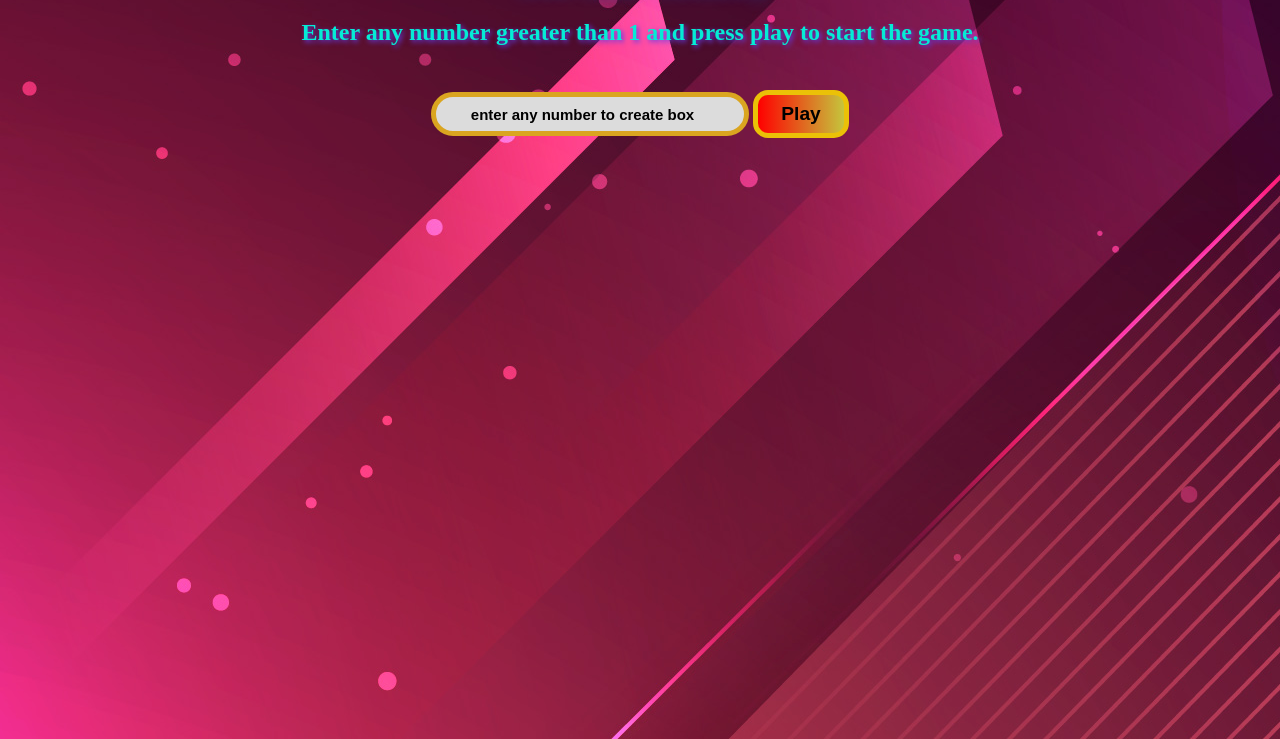
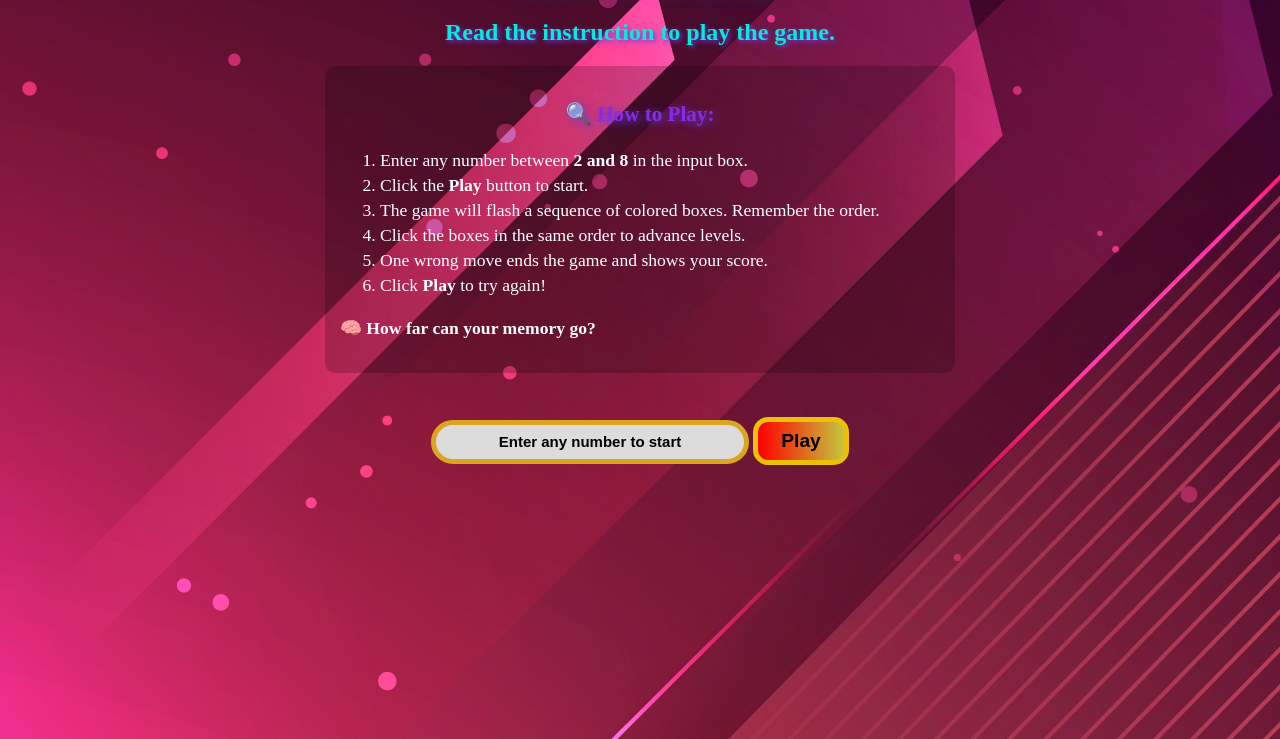
Before and after one commit to itsmepawan28/Simon-Game, a plain HTML site: page index.html in a window 1280 px wide. Shown: the part 61-800 px from the top of the page. Drawn offline with Linux system fonts and the light colour scheme.

Commit message:
Added instruction to play game for users in my code

```diff
--- a/app.js
+++ b/app.js
@@ -8,40 +8,37 @@ let gameSeq = [];
 let userSeq = [];
 
 startBtn.addEventListener("click", function () {
+  check();
+});
 
+// By clicking the enter btn to start the game
+document.addEventListener("keydown", function (event) {
+  // Check if Enter is pressed and game hasn't started yet
+  if (event.key === "Enter" && !started) {
     check();
-
-
-})
-
+  }
+});
 
 function check() {
-
   let userInput = document.getElementById("inputBox").value;
   if (userInput < 2) {
-
     alert("Please enter number greater than 1.");
-
   } else if (userInput > 8) {
     alert("Please enter number less than 8 to play easily.");
     setTimeout(reset, 250);
-
   } else {
     inputValue = userInput;
     createDiv();
     gameStart();
     levelUp();
-
-    };
+  }
 }
 
 function createDiv() {
-
   let parentDiv = document.getElementById("parentDiv");
-    parentDiv.innerHTML = ''; // the inner HTML(html contents) of the element with the id of "parentDiv" is being set to an empty.
+  parentDiv.innerHTML = ""; // the inner HTML(html contents) of the element with the id of "parentDiv" is being set to an empty.
 
   for (let i = 0; i < inputValue; i++) {
-
     let child = document.createElement("div");
     child.className = "buttons"; // className:-Set the class attribute of child.
     child.setAttribute("id", `box-${i + 1}`);
@@ -51,12 +48,10 @@ function createDiv() {
     parentDiv.appendChild(child); // The appendChild() method appends a element(child) as the last element of parentDiv.
 
     allDivIds.push(child.id); //// The push() method adds new items to the end of an array.
-
   }
 
   console.log(allDivIds);
 }
-
 
 function randomColor() {
   // Math.floor(x) returns the value of x rounded down to its nearest integer.
@@ -71,9 +66,13 @@ function randomColor() {
 
 function gameStart() {
   if (started == false) {
-        console.log('game started');
+    console.log("game started");
     started = true;
   }
+
+  let instructions = document.getElementById("instructions");
+  instructions.style.display = "none";
+
   let inpBox = document.getElementById("inputBox");
   inpBox.style.display = "none";
 
@@ -84,7 +83,8 @@ function gameStart() {
 function levelUp() {
   userSeq = []; // Clearing  user sequence for the new level.
   level++;
-    heading.innerText = `Level ${level}`;
+  heading.innerText = `Level ${level}
+                        Current Score - ${level - 1}`;
 
   let randomIndex = Math.floor(Math.random() * allDivIds.length);
   // console.log("random index", randomIndex);
@@ -98,7 +98,6 @@ function levelUp() {
   gameSeq.push(randDivId);
   gameFlash(randDiv);
   console.log("Game Seq = ", gameSeq);
-
 }
 
 function gameFlash(btn) {
@@ -131,23 +130,21 @@ function boxClicked() {
   checkAns(userSeq.length - 1); // (userSeq.length - 1) returns the index of last button pressed.
 
   // console.log("userSeq.length - 1 = ", userSeq.length - 1)
-
-
-
 }
 
 function checkAns(lastBtnIndex) {
-
   console.log("userSeq[lastBtnIndex] = ", userSeq[lastBtnIndex]);
   console.log("gameSeq[lastBtnIndex] = ", gameSeq[lastBtnIndex]);
 
   // console.log("userSeq length = ", userSeq.length);
   // console.log("gameSeq length = ", gameSeq.length);
 
-    if (userSeq[lastBtnIndex] === gameSeq[lastBtnIndex]) {   // for compairing the sequence of each button.
+  if (userSeq[lastBtnIndex] === gameSeq[lastBtnIndex]) {
+    // for compairing the sequence of each button.
 
-        if (userSeq.length == gameSeq.length) {  // for level up we compare length.
-            heading.innerText = "well done! Taking to next level."
+    if (userSeq.length == gameSeq.length) {
+      // for level up we compare length.
+      heading.innerText = "well done! Taking to next level.";
       setTimeout(levelUp, 1000);
     }
   } else {
@@ -157,8 +154,8 @@ function checkAns(lastBtnIndex) {
     document.querySelector("body").style.backgroundColor = "red";
     let playBtn = document.getElementById("play");
     playBtn.style.display = "";
-        heading.innerText = `Game Over! Your score was ${level - 1}
-        press Play to start again or Refresh.`;
+    heading.innerText = `Game Over !! Your score was ${level - 1}
+                        Refresh to Quit.`;
     // reset();
     setTimeout(reset, 1000);
   }
@@ -170,7 +167,8 @@ function reset() {
   level = 0;
   gameSeq = [];
   userSeq = [];
-
-    document.querySelector("body").style.backgroundImage = "url('/assets/bg.jpg')";
+  startBtn.innerText = "Restart";
+  document.querySelector("body").style.backgroundImage =
+    "url('/assets/bg.jpg')";
   document.querySelector("body").style.backgroundColor = "";
 }
--- a/index.html
+++ b/index.html
@@ -1,25 +1,41 @@
 <!DOCTYPE html>
 <html lang="en">
+
 <head>
   <meta charset="UTF-8" />
   <meta name="viewport" content="width=device-width, initial-scale=1.0" />
   <title>Brain Game</title>
   <link rel="stylesheet" href="style.css" />
 </head>
+
 <body>
   <h1 id="h1">Test Your Memory</h1>
 
   <h2 id="h2">
-      Enter any number greater than 1 and press play to start the game.
+    Read the instruction to play the game.
   </h2>
 
-    <input
-      type="number"
-      placeholder="enter any number to create box"
-      id="inputBox"
-    />
+
+  <!-- Instructions for players -->
+
+  <div id="instructions">
+    <h3 id="h3">🔍 How to Play:</h3>
+    <ol style="text-align: left;">
+      <li>Enter any number between <strong>2 and 8</strong> in the input box.</li>
+      <li>Click the <strong>Play</strong> button to start.</li>
+      <li>The game will flash a sequence of colored boxes. Remember the order.</li>
+      <li>Click the boxes in the same order to advance levels.</li>
+      <li>One wrong move ends the game and shows your score.</li>
+      <li>Click <strong>Play</strong> to try again!</li>
+    </ol>
+    <p><strong>🧠 How far can your memory go?</strong></p>
+  </div>
+
+  <div class="box-btn">
+    <input type="number" placeholder="Enter any number to start" id="inputBox" />
 
     <button id="play">Play</button>
+  </div>
 
   <div id="parentDiv"></div>
 
@@ -28,4 +44,5 @@
   <audio src="/assets/error.mp3" id="error"></audio>
   <script src="app.js"></script>
 </body>
+
 </html>
--- a/style.css
+++ b/style.css
@@ -1,6 +1,4 @@
-*{
-    text-align: center;
-}
+
 
 body{
     background-image: url("/assets/bg.jpg") ;
@@ -10,12 +8,39 @@ body{
     color: #f99b45;
     /* horizontal shadow vertical shadow blur effect and color */
     text-shadow: 2px 2px 15px rgb(7, 101, 225);
+    text-align: center;
 }
 
 #h2{
     color: rgb(5, 236, 213);
     /* horizontal shadow vertical shadow blur effect and color */
     text-shadow: 2px 2px 5px rgb(96, 61, 234);
+    text-align: center;
+}
+
+#instructions {
+  max-width: 600px;
+  margin: 20px auto;
+  color: white;
+  font-size: 1.1rem;
+  background-color: rgba(0, 0, 0, 0.2);
+  padding: 15px;
+  border-radius: 10px;
+  display: block;
+  line-height: 25px;
+}
+
+#h3{
+    color: blueviolet;
+    text-shadow: 2px 2px 8px rgb(96, 61, 234);
+    text-align: center;
+    font-size: larger;
+}
+
+
+
+.box-btn{
+    text-align: center;
 }
 
 #inputBox{
@@ -27,8 +52,21 @@ body{
     background-color: gainsboro;
     border: 5px solid goldenrod;
     border-radius: 25px;
+    text-align: center;
 
 }
+
+/* To remove the increment (▲) and decrement (▼) arrows (also called spinners) from a number input field */
+
+/* Chrome, Safari, Edge, Opera */
+input[type=number]::-webkit-outer-spin-button,
+input[type=number]::-webkit-inner-spin-button {
+  -webkit-appearance: none;
+  margin: 0;
+}
+
+
+/* ------------------------------ */
 
 #inputBox:hover{
 
```
Lines whose indentation alone changed are shown as unchanged.
